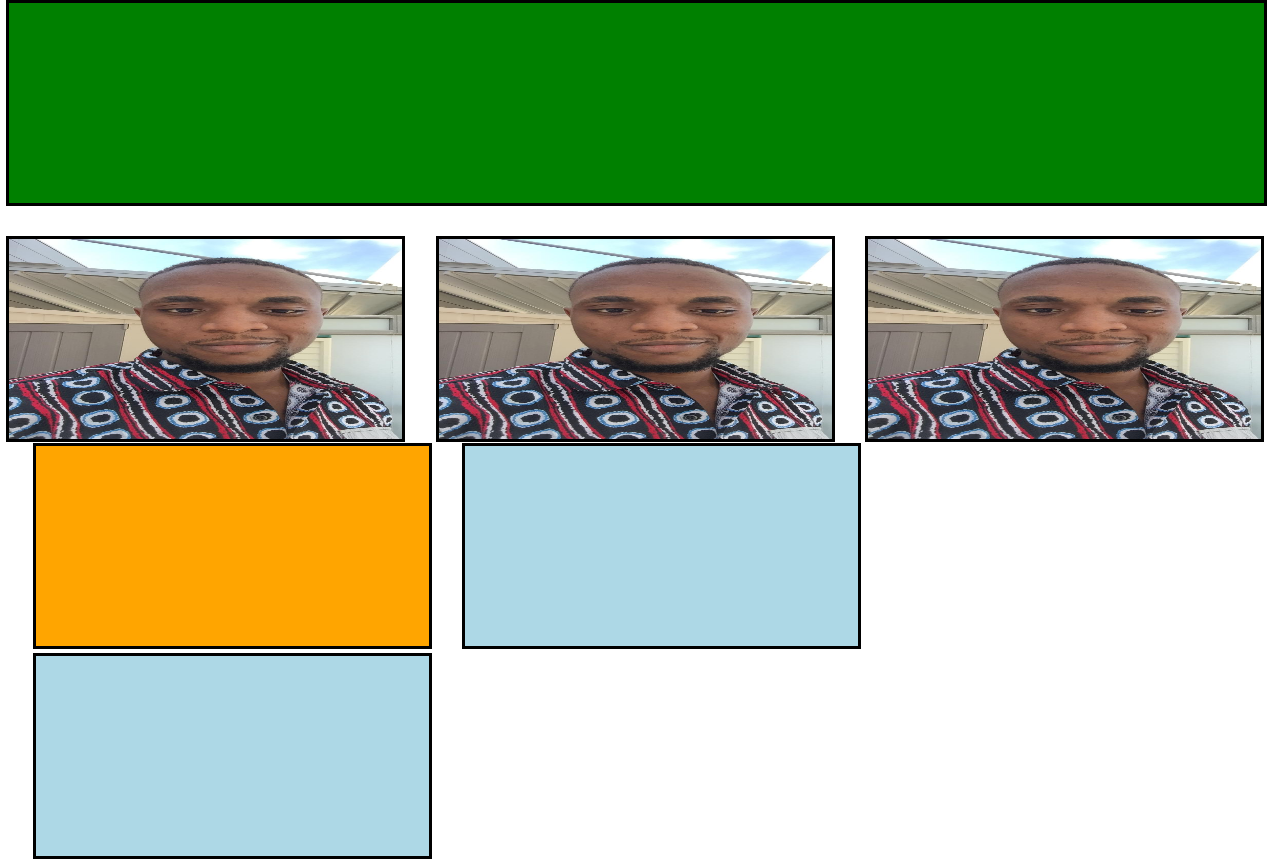
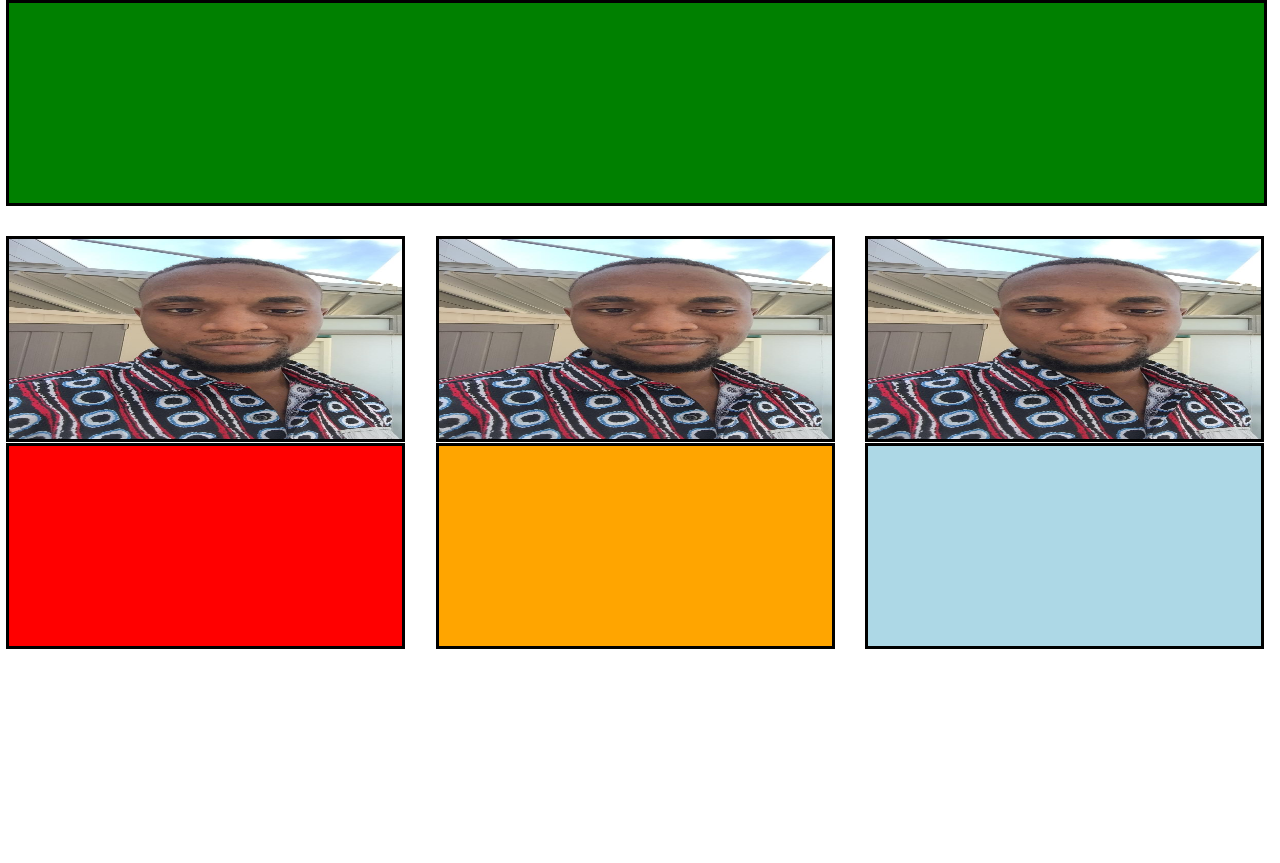
Before and after one commit to Eddyyemmy/DI-Bootcamp-Stage1, a plain HTML site: page CSS-Intermediate/Challenge-Three/Exercise-3/index.html in a window 1280 px wide. After the commit the page ends 800 px from the top, so only its background shows below. Drawn offline with Linux system fonts and the light colour scheme.

Commit message:
class modification

```diff
--- a/CSS-Intermediate/Challenge-Three/Exercise-3/index.html
+++ b/CSS-Intermediate/Challenge-Three/Exercise-3/index.html
@@ -20,8 +20,8 @@
 			<img src="img.jpeg">
 		</div>
 	</section>
+		<div class="col col-left"></div>
 		<div class="col col-mid"></div>
-		<div class="col col-right"></div>
 		<div class="col col-right"></div>
 	<section>
 </body>
```
